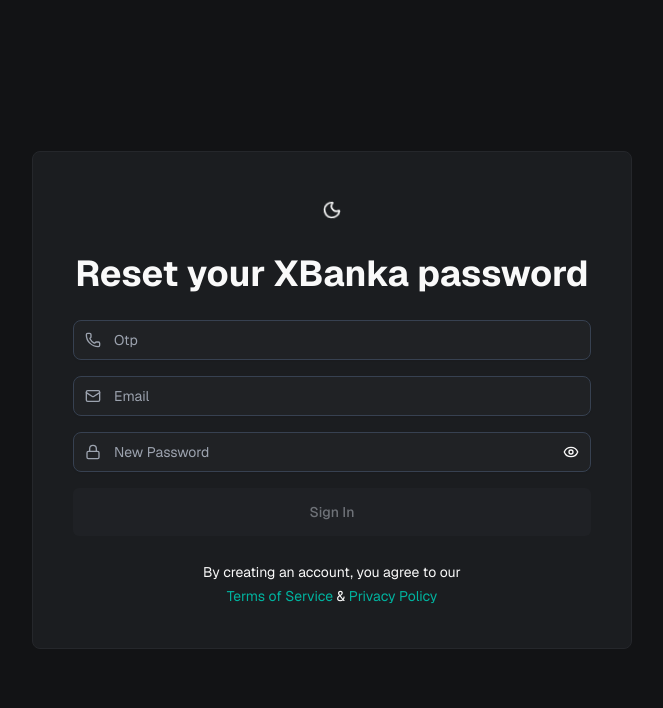
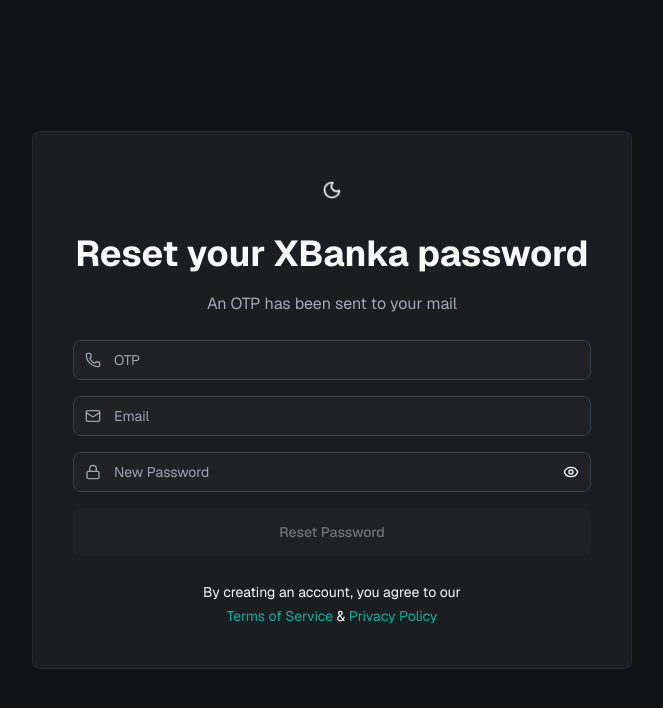
Before and after one commit to xbanka/xbanka-web-app, a Next.js app: page /reset-password in a window 1280 px wide. Shown: the top 708 px of the page, without its empty margins (308-971 px from the left). Built offline with nearby package versions, Linux system fonts and the light colour scheme; no server answers.

Commit message:
fix: reset password.

```diff
--- a/components/Dashboard/Onboarding-Journey-Modal/success-state.tsx
+++ b/components/Dashboard/Onboarding-Journey-Modal/success-state.tsx
@@ -1,7 +1,7 @@
 import { Button } from "@/components/ui/button";
 import { ModalHeader } from "@/components/ui/modal-header";
 import { cn } from "@/lib/utils";
-import { ArrowRight, CheckCircle, Clock, Shield } from "lucide-react";
+import { ArrowRight, Clock, Shield } from "lucide-react";
 import Image from "next/image";
 
 export function SuccessState({
--- /dev/null
+++ b/components/auth/forgot-password-success-state.tsx
@@ -0,0 +1,68 @@
+import { Button } from "@/components/ui/button";
+import { ModalHeader } from "@/components/ui/modal-header";
+import { cn } from "@/lib/utils";
+import { ArrowRight, Clock, Shield } from "lucide-react";
+import Image from "next/image";
+
+export function ForgotPasswordSuccessState({
+  title,
+  subtitle,
+  badge,
+  ctaLabel,
+  onCta,
+  onClose,
+}: {
+  title: string;
+  subtitle: string;
+  badge?: "verified" | "review";
+  ctaLabel?: string;
+  onCta?: () => void;
+  onClose: () => void;
+}) {
+  return (
+    <div className="text-center">
+      <div className="space-y-6 ">
+        <div className="space-y-4">
+          {/* Icon */}
+          <div
+            className={cn(
+              "w-20 h-20 mx-auto rounded-full flex items-center justify-center",
+              badge === "review"
+                ? "bg-amber-500/15 border border-amber-500/30"
+                : "bg-none border-none",
+            )}
+          >
+            {badge === "review" ? (
+              <Clock className="w-9 h-9 text-amber-400 text-center" />
+            ) : (
+              <Image
+                src="/badge 2.svg"
+                alt="done badge"
+                width={60}
+                height={60}
+              />
+            )}
+          </div>
+
+          {/* Text */}
+          <div className="space-y-2">
+            <h3 className="text-2xl font-bold text-white">{title}</h3>
+            <p className="text-sm text-[#8b95a8] leading-relaxed max-w-sm mx-auto">
+              {subtitle}
+            </p>
+          </div>
+        </div>
+
+        {/* Buttons */}
+        <div className="w-full">
+          {ctaLabel && onCta && (
+            <Button onClick={onCta} className="w-full">
+              {ctaLabel}
+              <ArrowRight className="w-4 h-4" />
+            </Button>
+          )}
+        </div>
+      </div>
+    </div>
+  );
+}
--- a/components/auth/forgot-password.tsx
+++ b/components/auth/forgot-password.tsx
@@ -71,7 +71,7 @@ const ForgotPassword = () => {
           variant={isPending ? "disabled" : isValid ? "default" : "disabled"}
           className="w-full max-sm:mt-auto max-sm:h-14 max-sm:rounded-lg max-sm:text-base"
         >
-          {isPending ? "Signing In..." : "Sign In"}
+          {isPending ? "Sending..." : "Send Otp"}
         </Button>
       </form>
 
--- a/components/auth/reset-password.tsx
+++ b/components/auth/reset-password.tsx
@@ -15,14 +15,15 @@ import { zodResolver } from "@hookform/resolvers/zod";
 import { useForm } from "react-hook-form";
 import { Button } from "../ui/button";
 import PasswordField from "../ui/password-field";
-import Image from "next/image";
 import { useResetPassword } from "@/lib/services/auth.service";
-import { useGoogleAuth } from "@/hooks/useGoogleAuth";
 import { ThemeToggle } from "../ui/ThemeToggle";
 import { ErrorLayout } from "../ui/error-layout";
+import { useState } from "react";
+import { ForgotPasswordSuccessState } from "./forgot-password-success-state";
 
 const ResetPassword = () => {
-  const { loginWithGoogle } = useGoogleAuth();
+  const [step, setStep] = useState<"form" | "success">("form");
+
   const methods = useForm<resetPasswordData>({
     resolver: zodResolver(resetPasswordSchema),
     mode: "onChange",
@@ -30,6 +31,7 @@ const ResetPassword = () => {
     defaultValues: {
       email: "",
       password: "",
+      otp: "",
     },
   });
 
@@ -45,6 +47,7 @@ const ResetPassword = () => {
     mutate(data, {
       onSuccess: () => {
         reset();
+        setStep("success");
       },
     });
   };
@@ -52,10 +55,15 @@ const ResetPassword = () => {
   return (
     <Card className="space-y-6 max-sm:text-left">
       <ThemeToggle className="max-sm:absolute max-sm:right-5 max-sm:top-5 max-sm:m-0" />
+
+      {step === "form" && (
+        <>
           <FormHeader
             className="max-sm:text-left"
             title="Reset your XBanka password"
+            subtitle="An OTP has been sent to your mail"
           />
+
           <form
             onSubmit={methods.handleSubmit(onSubmit)}
             className="space-y-4 max-sm:flex max-sm:flex-1 max-sm:flex-col max-sm:space-y-0"
@@ -63,12 +71,13 @@ const ResetPassword = () => {
             <div className="space-y-4">
               <FormField
                 id="otp"
-            placeholder="Otp"
+                placeholder="OTP"
                 icon={Phone}
                 register={methods.register}
-            error={methods.formState.errors.email}
+                error={methods.formState.errors.otp}
                 className="[&_input]:max-sm:h-14 [&_input]:max-sm:rounded-lg [&_input]:max-sm:pl-12 [&_input]:max-sm:text-base [&_svg]:max-sm:h-5 [&_svg]:max-sm:w-5"
               />
+
               <FormField
                 id="email"
                 placeholder="Email"
@@ -77,6 +86,7 @@ const ResetPassword = () => {
                 error={methods.formState.errors.email}
                 className="[&_input]:max-sm:h-14 [&_input]:max-sm:rounded-lg [&_input]:max-sm:pl-12 [&_input]:max-sm:text-base [&_svg]:max-sm:h-5 [&_svg]:max-sm:w-5"
               />
+
               <PasswordField
                 id="password"
                 placeholder="New Password"
@@ -85,16 +95,20 @@ const ResetPassword = () => {
                 error={methods.formState.errors?.password}
                 className="[&_input]:max-sm:h-14 [&_input]:max-sm:rounded-lg [&_input]:max-sm:pl-12 [&_input]:max-sm:pr-12 [&_input]:max-sm:text-base [&_svg]:max-sm:h-5 [&_svg]:max-sm:w-5"
               />
+
               <ErrorLayout message={error?.message} />
             </div>
+
             <Button
               type="submit"
               size={"lg"}
-          disabled={!isValid}
-          variant={isPending ? "disabled" : isValid ? "default" : "disabled"}
+              disabled={!isValid || isPending}
+              variant={
+                isPending || !isValid ? "disabled" : "default"
+              }
               className="w-full max-sm:mt-auto max-sm:h-14 max-sm:rounded-lg max-sm:text-base"
             >
-          {isPending ? "Signing In..." : "Sign In"}
+              {isPending ? "Resetting Password..." : "Reset Password"}
             </Button>
           </form>
 
@@ -105,6 +119,23 @@ const ResetPassword = () => {
               <span className="text-Green">Privacy Policy</span>
             </p>
           </div>
+        </>
+      )}
+
+      {step === "success" && (
+        <ForgotPasswordSuccessState
+          title="Password Reset Successful"
+          subtitle="Your password has been updated successfully. You can now log in with your new password."
+          badge="verified"
+          ctaLabel="Continue to Login"
+          onCta={() => {
+            window.location.href = "/sign-in";
+          }}
+          onClose={() => {
+            window.location.href = "/sign-in";
+          }}
+        />
+      )}
     </Card>
   );
 };
--- a/components/auth/sign-in.tsx
+++ b/components/auth/sign-in.tsx
@@ -101,6 +101,7 @@ const SignIn = () => {
           />
           <ErrorLayout message={error?.message} />
         </div>
+        <Link href="/forgot-password" className="text-Green text-sm w-fit flex justify-start">Forgot Password?</Link>
         <Button
           type="submit"
           size={"lg"}
```
Also changed, not shown: app/(auth)/welcome/page.tsx (renamed from app/(dashboard)/welcome/page.tsx). Lines whose indentation alone changed are shown as unchanged.
